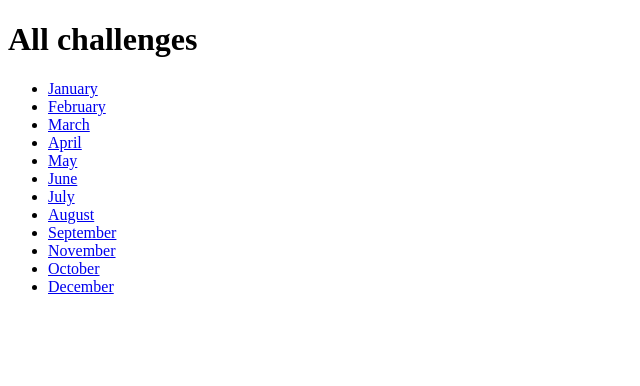
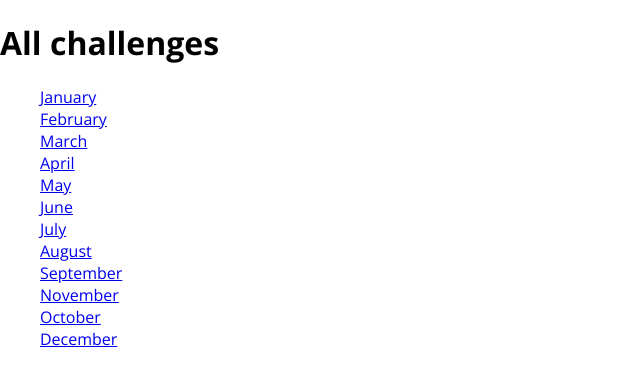
Before and after one commit to kavliukigor/Django-course, a Django app: page /challenges/ in a window 1280 px wide. Shown: the top 386 px of the page, without its empty margins (0-640 px from the left). Run offline with Django 5.2, Linux system fonts and the light colour scheme.

Commit message:
feat: Add static file handling and integrate CSS into base and index templates

```diff
--- /dev/null
+++ b/monthlu_challenges/challenges/static/challenges/challenges.css
@@ -0,0 +1,3 @@
+ul{
+    list-style:none;
+}
--- a/monthlu_challenges/challenges/templates/challenges/index.html
+++ b/monthlu_challenges/challenges/templates/challenges/index.html
@@ -1,5 +1,9 @@
 {%extends 'base.html'%}
+{%load static%}
 
+{%block css_files%}
+<link rel='stylesheet' href='{%static "challenges/challenges.css"%}'>
+{%endblock%}
 
 {%block page_title%}
     All challenges
--- a/monthlu_challenges/monthlu_challenges/settings.py
+++ b/monthlu_challenges/monthlu_challenges/settings.py
@@ -117,4 +117,8 @@ USE_TZ = True
 # Static files (CSS, JavaScript, Images)
 # https://docs.djangoproject.com/en/6.0/howto/static-files/
 
-STATIC_URL = 'static/'
+STATIC_URL = '/static/'
+
+STATICFILES_DIRS=[
+    BASE_DIR/'static'
+]
--- /dev/null
+++ b/monthlu_challenges/static/base.css
@@ -0,0 +1,9 @@
+@import url('https://fonts.googleapis.com/css2?family=Open+Sans:ital,wght@0,300..800;1,300..800&display=swap');
+
+html{
+    font-family: "Open Sans", sans-serif;
+}
+
+body{
+    margin:0;
+}
--- a/monthlu_challenges/templates/base.html
+++ b/monthlu_challenges/templates/base.html
@@ -1,9 +1,14 @@
+{%load static%}
+
 <!DOCTYPE html>
 <html lang="en">
     <head>
         <meta charset="UTF-8">
         <meta name="viewport" content="width=device-width, initial-scale=1.0">
         <title>{%block page_title%}{%endblock%}</title>
+        <link rel='stylesheet' href={%static 'base.css'%}>
+        {%block css_files%}
+        {%endblock%}
     </head>
     <body>
         {%block content%}{%endblock%}
```
